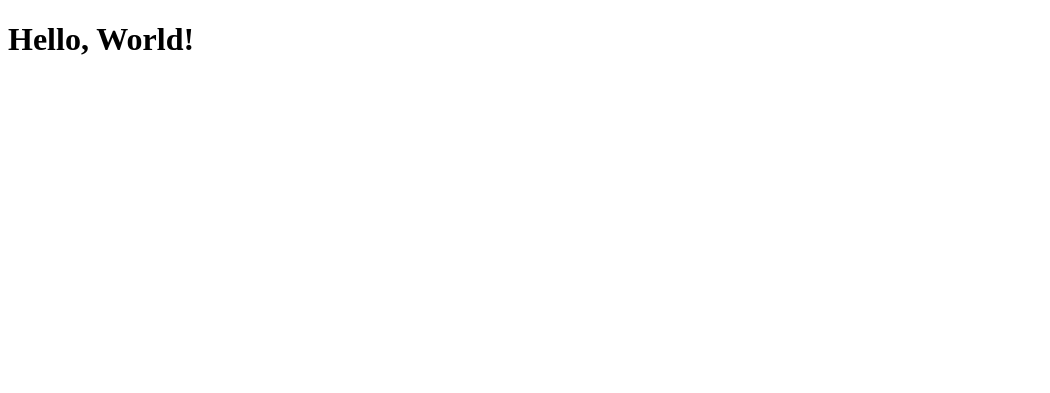
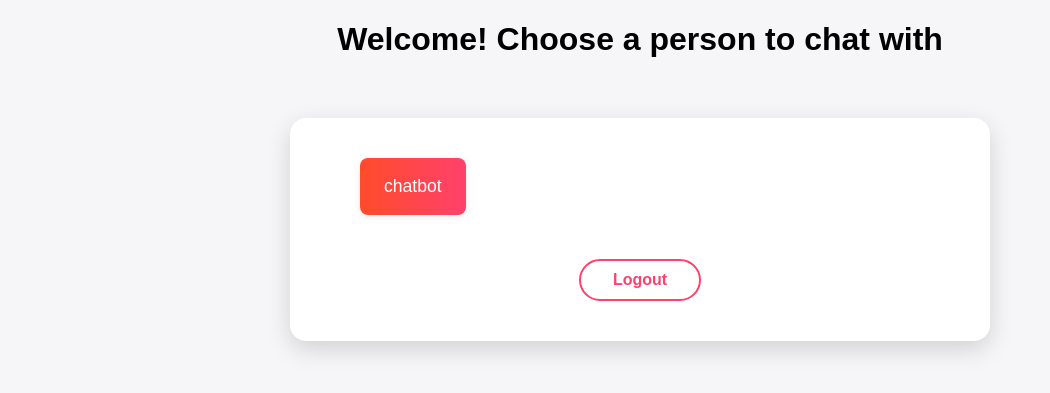
Before and after one commit to lavilu124/MeetTaTask, a Flask app: page /home in a window 1280 px wide. Shown: the top 393 px of the page, without its empty margins (0-1050 px from the left). Run offline with Flask 3, Linux system fonts and the light colour scheme; the visitor is signed in with stand-in values (Sample User, id 1); data that the repository does not hold is empty.

Commit message:
finished home page

```diff
--- a/main.py
+++ b/main.py
@@ -28,6 +28,17 @@ pb_auth = pb.auth()
 cred = credentials.Certificate("resources/firebase_key.json")
 firebase_admin.initialize_app(cred)
 db = firestore.client()
+
+# ---------------- useful functions ---------------- #
+# Function to get all users except the current user
+def get_users():
+    users_ref = db.collection('users')
+    docs = users_ref.stream()
+    users = []
+    for doc in docs:
+        if doc.id != session.get('user'):  # Exclude current user
+            users.append(doc.to_dict())
+    return users
 
 # ---------------- ROUTES ---------------- #
 #main route that sends the user to home
@@ -83,14 +94,31 @@ def register():
 
 
 #home route
-@app.route('/home')
+@app.route('/home', methods=["POST", "GET"])
 def home():
+
+    session["users"] = get_users()
+
     #check if the user is logged in
     if 'user' not in session:
         return redirect(url_for('register'))
 
-    return render_template("home.html")
+    #handle logout
+    if request.method == "POST":
+        if request.form.get("action") == "logout":
+            session.pop('user', None)
+            session.pop('email', None)
+            return redirect(url_for('register'))
+        elif request.form.get("action") == "chat":
+            user_id = request.form.get("user")
+            return redirect(url_for('chat', user_id=user_id))
 
+    return render_template("home.html" , users=session["users"])
+
+
+@app.route('/chat/<user_id>')
+def chat(user_id):
+    return f"Chat with user {user_id}"
 
 # checking if this file is the main file
 if(__name__ == "__main__"):
--- /dev/null
+++ b/static/css/homeDesign.css
@@ -0,0 +1,60 @@
+body {
+    background: #f6f5f7;
+    font-family: 'Montserrat', sans-serif;
+    margin: 0;
+    padding: 0;
+}
+.container {
+    width: 700px;
+    margin: 60px auto;
+    background: #fff;
+    box-shadow: 0 8px 24px rgba(0,0,0,0.15);
+    border-radius: 16px;
+    display: flex;
+    flex-direction: column;
+    align-items: center;
+    padding: 40px 0;
+}
+h1 {
+    text-align: center;
+    font-weight: 700;
+    margin-bottom: 24px;
+}
+.chat-list {
+    display: flex;
+    flex-direction: column;
+    gap: 16px;
+    width: 80%;
+    margin: 0 auto 32px auto;
+}
+.chat-user {
+    background: linear-gradient(90deg, #ff4b2b 0%, #ff416c 100%);
+    color: #fff;
+    border: none;
+    border-radius: 8px;
+    padding: 18px 24px;
+    font-size: 1.1rem;
+    font-weight: 500;
+    cursor: pointer;
+    transition: box-shadow 0.2s;
+    box-shadow: 0 2px 8px rgba(0,0,0,0.08);
+}
+.chat-user:hover {
+    box-shadow: 0 4px 16px rgba(255,65,108,0.15);
+}
+.logout-btn {
+    background: #fff;
+    color: #ff416c;
+    border: 2px solid #ff416c;
+    border-radius: 24px;
+    padding: 10px 32px;
+    font-size: 1rem;
+    font-weight: 600;
+    cursor: pointer;
+    transition: background 0.2s, color 0.2s;
+    margin-top: 12px;
+}
+.logout-btn:hover {
+    background: #ff416c;
+    color: #fff;
+}
--- a/templates/home.html
+++ b/templates/home.html
@@ -3,8 +3,29 @@
 <head>
     <meta charset="UTF-8">
     <title>Home - MeetTaTask</title>
+    <link rel="stylesheet" href="{{ url_for('static', filename='css/homeDesign.css') }}">
 </head>
 <body>
-    <h1>Hello, World!</h1>
+    <h1>Welcome! Choose a person to chat with</h1>
+    <div class="container">
+        <div class="chat-list">
+            <form action="/home" method="post">
+                <input type="hidden" name="action" value="chat">
+                <input type="hidden" name="user" value="chatbot">
+                <button type="submit" class="chat-user">chatbot</button>
+            </form>
+            {% for user in users %}
+            <form action="/home" method="post">
+                <input type="hidden" name="action" value="chat">
+                <input type="hidden" name="user" value="{{ user['name'] }}">
+                <button type="submit" class="chat-user">{{ user['name'] }}</button>
+            </form>
+            {% endfor %}
+        </div>
+        <form action="/home" method="post">
+            <input type="hidden" name="action" value="logout">
+            <button type="submit" class="logout-btn">Logout</button>
+        </form>
+    </div>
 </body>
 </html>
```
Also changed, not shown: templates/register.html (+0 -8 lines).
